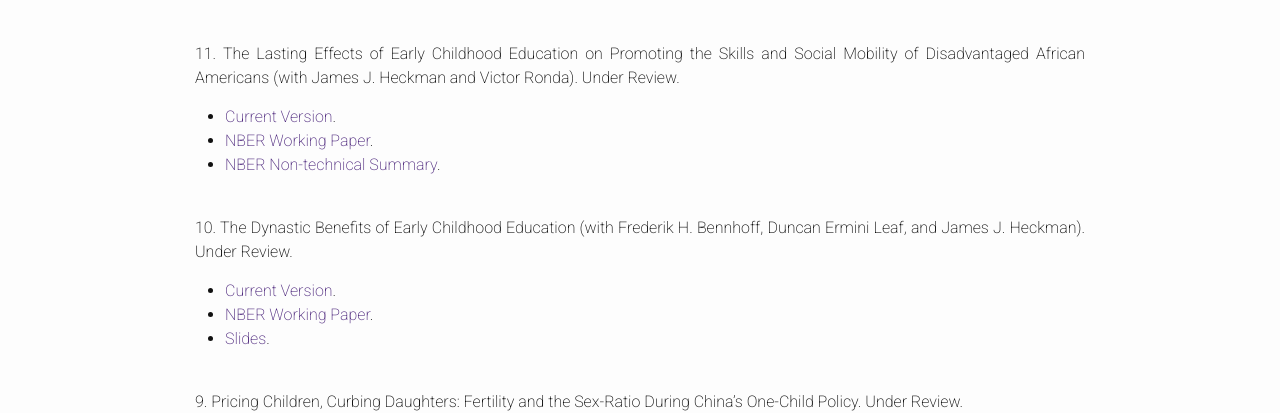
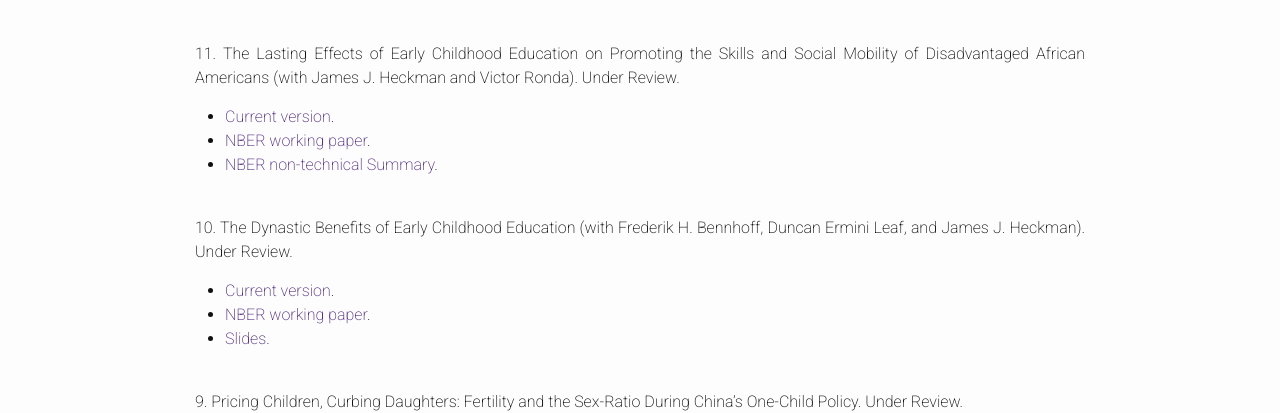
Before and after one commit to jorgelgarcia/jorgelgarcia.github.io, a Jekyll site: the page built from research.md, in a window 1280 px wide. Shown: the part 291-704 px from the top of the page. Built offline with Jekyll 4.4.1, drawn with Linux system fonts in a browser that asks for light colours; nearby versions of some CDN libraries; some web fonts are replaced; some of the changed text lies outside the part shown.

Commit message:
cap corrections

```diff
--- a/research.md
+++ b/research.md
@@ -13,15 +13,15 @@ permalink: /research/
 <br/>
 
 11\. The Lasting Effects of Early Childhood Education on Promoting the Skills and Social Mobility of Disadvantaged African Americans (with James J. Heckman and Victor Ronda). Under Review.
-* [Current Version](https://www.dropbox.com/s/6bq3s5zprz0x3wq/perrysecondgen_01152022a_jlg.pdf?dl=0).
-* [NBER Working Paper](https://www.dropbox.com/s/j064n60f2pg5mbg/w29057.pdf?dl=0).
-* [NBER Non-technical Summary](https://www.nber.org/digest-202110/intergenerational-impacts-perry-preschool-project).
+* [Current version](https://www.dropbox.com/s/6bq3s5zprz0x3wq/perrysecondgen_01152022a_jlg.pdf?dl=0).
+* [NBER working paper](https://www.dropbox.com/s/j064n60f2pg5mbg/w29057.pdf?dl=0).
+* [NBER non-technical Summary](https://www.nber.org/digest-202110/intergenerational-impacts-perry-preschool-project).
 <br/>
 <br/>
 
 10\. The Dynastic Benefits of Early Childhood Education (with Frederik H. Bennhoff, Duncan Ermini Leaf, and James J. Heckman). Under Review.
-* [Current Version](https://www.dropbox.com/s/k6fgezqkfu7xqm6/perrycba_paper_2021-12-17a_jlg.pdf?dl=0).
-* [NBER Working Paper](https://www.dropbox.com/s/6brsiqua5eifvg6/w29004.pdf?dl=0).
+* [Current version](https://www.dropbox.com/s/k6fgezqkfu7xqm6/perrycba_paper_2021-12-17a_jlg.pdf?dl=0).
+* [NBER working paper](https://www.dropbox.com/s/6brsiqua5eifvg6/w29004.pdf?dl=0).
 * [Slides](https://www.dropbox.com/s/i88eyg77ae0ovfb/perrycba_slides_november_jlg.pdf?dl=0).
 <br/>
 <br/>
@@ -40,7 +40,7 @@ permalink: /research/
 
 7\. Quantifying the Life-cycle Benefits of an Influential Early Childhood Program (with James J. Heckman, Duncan Ermini Leaf, María José Prados). 2020. Journal of Political Economy. 128:7.
 * [Published version](https://www.dropbox.com/s/1yinom4vsgl3afc/705718.pdf?dl=0).
-<br/>[Microeconomic Insights Non-technical Summary](https://microeconomicinsights.org/life-cycle-benefits-of-early-childhood-programs-evidence-from-an-influential-early-childhood-program/).
+<br/>[Microeconomic Insights non-technical summary](https://microeconomicinsights.org/life-cycle-benefits-of-early-childhood-programs-evidence-from-an-influential-early-childhood-program/).
 <br/>
 <br/>
 
@@ -67,7 +67,7 @@ permalink: /research/
 ### Book Chapters
 2\. Early Childhood Education (with Sneha Elango, James J. Heckman, and Andrés Hojman). 2016. Economics of Means-Tested Transfer Programs in the United States, Volume II. The University of Chicago Press, edited by Robert Moffitt.
 * [Published version](https://www.dropbox.com/s/u60uewgz4asd5os/c13489.pdf?dl=0).
-* [VOX, CEPR Policy Portal Non-technical Summary](https://voxeu.org/article/early-childhood-education-and-social-mobility).
+* [VOX, CEPR policy portal non-technical summary](https://voxeu.org/article/early-childhood-education-and-social-mobility).
 <br/>
 <br/>
 
```
